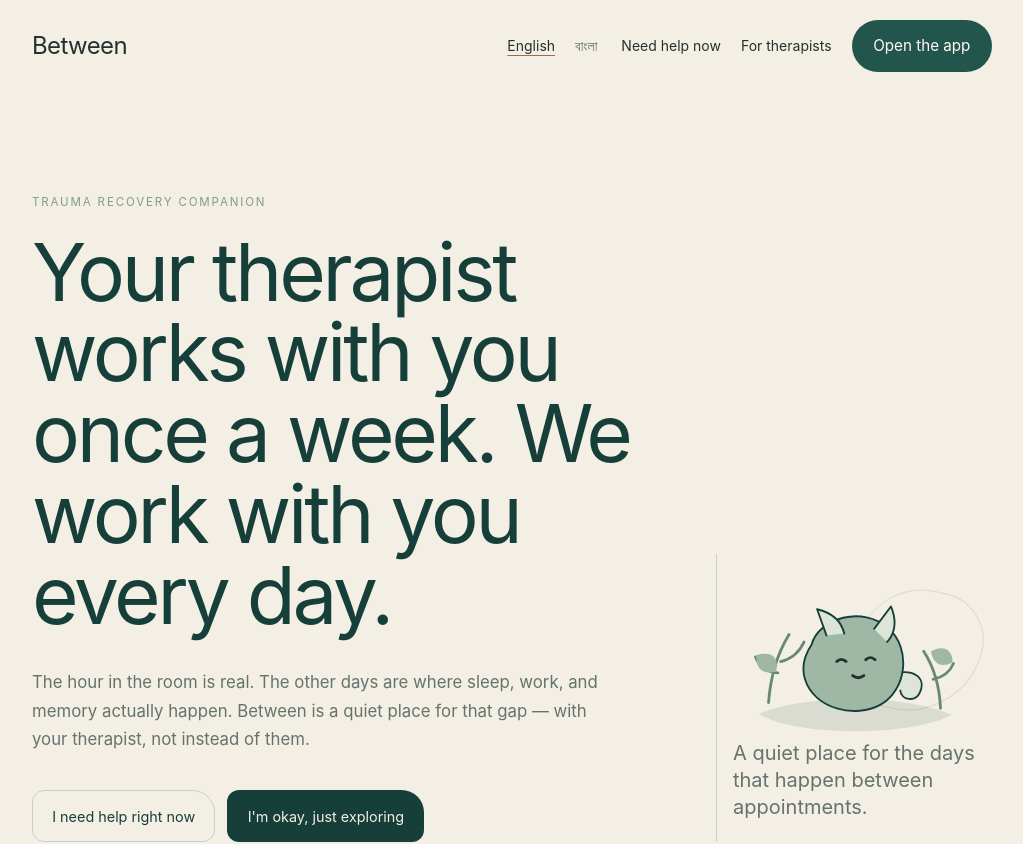
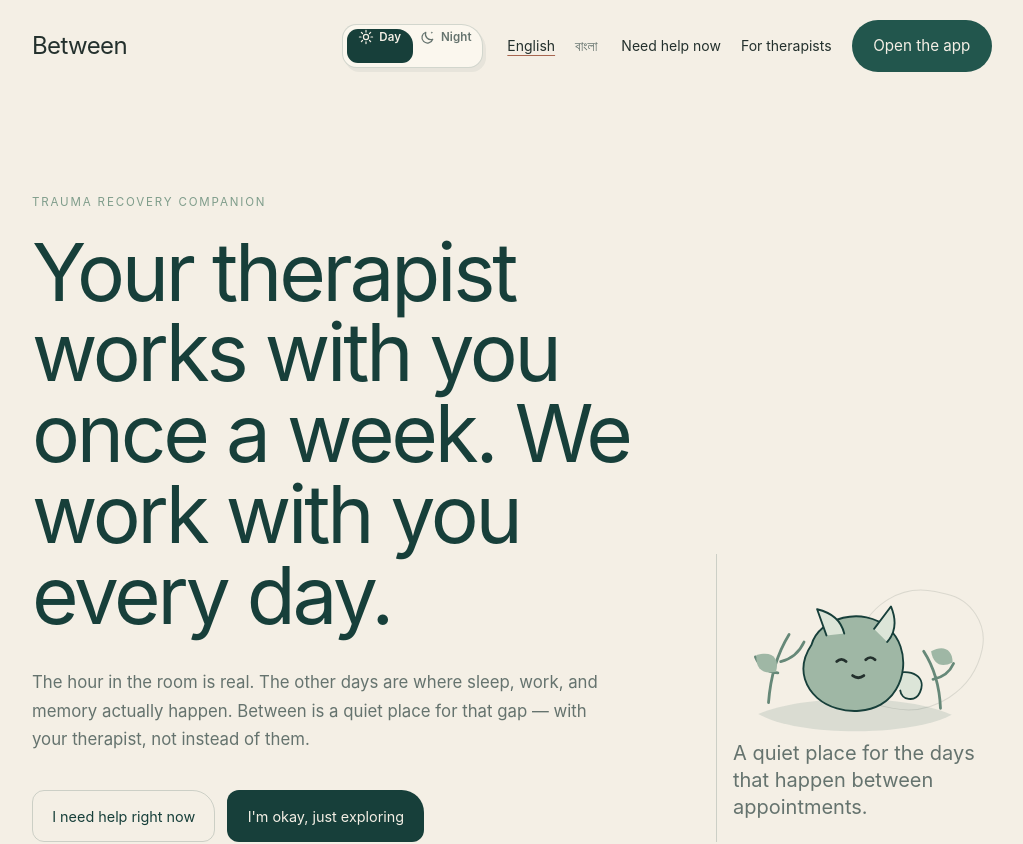
Before and after one commit to Anha-Khan/SOLACE, a Next.js app: page / in a window 1280 px wide. Shown: the top 844 px of the page, without its empty margins (128-1151 px from the left). Built offline with nearby package versions, Linux system fonts and the light colour scheme.

Commit message:
Add persistent day and night themes

```diff
--- a/app/globals.css
+++ b/app/globals.css
@@ -1176,11 +1176,14 @@
   --leaf-bright: #c3d6a9;
   --shadow-soft: 0 12px 30px rgba(23, 63, 58, 0.07);
   --shadow-offset: 6px 7px 0 rgba(23, 63, 58, 0.07);
+  --accent-ink: #f4efe5;
+  --ease-soft: cubic-bezier(.2, .75, .3, 1);
   background: var(--paper);
   color: var(--ink);
 }
 html {
   font-size: 16px;
+  color-scheme: light;
 }
 html[data-font="large"] {
   font-size: 18.5px;
@@ -1931,6 +1934,174 @@ body {
   overflow-x: clip;
 }
 
+html[data-time="night"] {
+  color-scheme: dark;
+  --paper: #102c29;
+  --ink: #e8ede4;
+  --clay: #e0a48d;
+  --sage: #91ad9d;
+  --sage-deep: #78a492;
+  --forest: #bad2c1;
+  --moss: #24483f;
+  --peach: #dca58e;
+  --lavender: #aaa6ba;
+  --blush: #523e3b;
+  --butter: #514a31;
+  --muted: #afbbb5;
+  --card: #173934;
+  --clinic: #14342f;
+  --line: rgba(232, 237, 228, .13);
+  --line-strong: rgba(232, 237, 228, .22);
+  --surface-week: #1a403a;
+  --surface-calm: #1b453d;
+  --surface-lavender: #302f3a;
+  --leaf-bright: #a9c58d;
+  --shadow-soft: 0 14px 32px rgba(1, 12, 10, .18);
+  --shadow-offset: 6px 7px 0 rgba(1, 12, 10, .18);
+  --accent-ink: #102c29;
+}
+
+body,
+.patient-root,
+.bg-paper,
+.bg-clinic,
+.bg-card,
+.soft-card,
+.practice-card,
+.week-strip,
+.checkin-card,
+.calendar-card,
+.day-reflection {
+  transition: background-color 240ms var(--ease-soft), border-color 240ms var(--ease-soft), color 240ms var(--ease-soft);
+}
+
+html[data-time="night"] .bg-white {
+  background-color: var(--card);
+}
+
+html[data-time="night"] input,
+html[data-time="night"] textarea,
+html[data-time="night"] select {
+  color: var(--ink);
+}
+
+.time-toggle {
+  position: relative;
+  isolation: isolate;
+  display: inline-grid;
+  grid-template-columns: repeat(2, minmax(3.4rem, 1fr));
+  min-height: 2.75rem;
+  flex: none;
+  padding: .22rem;
+  border: 1px solid var(--line-strong);
+  border-radius: .9rem 1.35rem .9rem .9rem;
+  background: var(--card);
+  color: var(--muted);
+  box-shadow: 3px 4px 0 rgba(23, 63, 58, .06);
+  cursor: pointer;
+  -webkit-tap-highlight-color: transparent;
+}
+
+html[data-time="night"] .time-toggle {
+  box-shadow: 3px 4px 0 rgba(1, 12, 10, .18);
+}
+
+.time-toggle__thumb {
+  position: absolute;
+  z-index: -1;
+  inset-block: .22rem;
+  left: .22rem;
+  width: calc(50% - .22rem);
+  border-radius: .68rem 1rem .68rem .68rem;
+  background: var(--forest);
+  transform: translateX(0);
+  transition: transform 220ms var(--ease-soft), background-color 240ms var(--ease-soft);
+}
+
+.time-toggle[data-mode="night"] .time-toggle__thumb {
+  transform: translateX(100%);
+  border-radius: 1rem .95rem .68rem .68rem;
+}
+
+.time-toggle__option {
+  display: inline-flex;
+  min-width: 0;
+  align-items: center;
+  justify-content: center;
+  gap: .32rem;
+  padding-inline: .45rem;
+  font-size: .72rem;
+  font-weight: 600;
+  letter-spacing: .01em;
+  color: var(--muted);
+  transition: color 180ms var(--ease-soft);
+}
+
+.time-toggle__option[data-active="true"] {
+  color: var(--accent-ink);
+}
+
+.time-toggle__option svg {
+  width: 1rem;
+  height: 1rem;
+  flex: none;
+  fill: none;
+  stroke: currentColor;
+  stroke-width: 1.55;
+  stroke-linecap: round;
+  stroke-linejoin: round;
+}
+
+.time-toggle__option .time-toggle__star {
+  fill: currentColor;
+  stroke: none;
+}
+
+.time-toggle[data-compact="true"] {
+  grid-template-columns: repeat(2, 2.35rem);
+}
+
+.time-toggle[data-compact="true"] .time-toggle__option span {
+  position: absolute;
+  width: 1px;
+  height: 1px;
+  padding: 0;
+  margin: -1px;
+  overflow: hidden;
+  clip: rect(0, 0, 0, 0);
+  white-space: nowrap;
+  border: 0;
+}
+
+.time-toggle:hover {
+  border-color: var(--forest);
+}
+
+.time-toggle:active .time-toggle__thumb {
+  transform: translateX(0) scale(.95);
+}
+
+.time-toggle[data-mode="night"]:active .time-toggle__thumb {
+  transform: translateX(100%) scale(.95);
+}
+
+.time-toggle:focus-visible {
+  outline: 3px solid var(--peach);
+  outline-offset: 3px;
+}
+
+.time-toggle:disabled {
+  cursor: not-allowed;
+  opacity: .5;
+}
+
+.round-next,
+.landing-action-primary,
+.week-day.is-selected,
+.calendar-day.is-selected {
+  color: var(--accent-ink);
+}
+
 h1,
 h2,
 .dashboard-greeting,
@@ -2049,7 +2220,21 @@ h2,
 @media (prefers-reduced-motion: reduce) {
   .emotion-scene,
   .emotion-joyful .leaf-one,
-  .emotion-joyful .leaf-two {
+  .emotion-joyful .leaf-two,
+  .time-toggle__thumb,
+  .time-toggle__option,
+  body,
+  .patient-root,
+  .bg-paper,
+  .bg-clinic,
+  .bg-card,
+  .soft-card,
+  .practice-card,
+  .week-strip,
+  .checkin-card,
+  .calendar-card,
+  .day-reflection {
     animation: none !important;
-  }
-}
+    transition: none !important;
+  }
+}
--- a/app/layout.tsx
+++ b/app/layout.tsx
@@ -1,4 +1,5 @@
 import type { Metadata } from "next";
+import Script from "next/script";
 import type { ReactNode } from "react";
 import { RegisterSW } from "@/components/register-sw";
 import { StoreProvider } from "@/lib/store";
@@ -11,7 +12,17 @@ export const metadata: Metadata = {
 
 export default function RootLayout({ children }: { children: ReactNode }) {
   return (
-    <html lang="en" className="h-full antialiased">
+    <html lang="en" className="h-full antialiased" suppressHydrationWarning>
+      <head>
+        <Script
+          id="time-theme"
+          strategy="beforeInteractive"
+          dangerouslySetInnerHTML={{
+            __html:
+              '(function(){try{var saved=localStorage.getItem("between.time-theme");var preferred=window.matchMedia("(prefers-color-scheme: dark)").matches?"night":"day";document.documentElement.dataset.time=saved==="day"||saved==="night"?saved:preferred}catch(e){document.documentElement.dataset.time="day"}})();',
+          }}
+        />
+      </head>
       <body className="min-h-full font-sans">
         <StoreProvider>
           <RegisterSW />
--- a/app/page.tsx
+++ b/app/page.tsx
@@ -4,6 +4,7 @@ import Link from "next/link";
 import { EmotionCompanion } from "@/components/emotion-companion";
 import { CrisisLines } from "@/components/crisis-lines";
 import { LanguageSwitch, useI18n } from "@/lib/i18n";
+import { TimeThemeToggle } from "@/components/time-theme-toggle";
 
 export default function LandingPage() {
   const { t } = useI18n();
@@ -20,6 +21,7 @@ export default function LandingPage() {
           Between
         </Link>
         <nav aria-label={t("Primary", "প্রধান")} className="flex flex-wrap items-center gap-x-5 gap-y-2 text-sm">
+          <TimeThemeToggle />
           <LanguageSwitch />
           <Link href="/ground">{t("Need help now", "এখনই সাহায্য দরকার")}</Link>
           <Link href="/therapist">{t("For therapists", "থেরাপিস্টদের জন্য")}</Link>
--- a/app/therapist/page.tsx
+++ b/app/therapist/page.tsx
@@ -3,6 +3,7 @@
 import Link from "next/link";
 import { useState } from "react";
 import { TherapistFrame } from "@/components/therapist-frame";
+import { TimeThemeToggle } from "@/components/time-theme-toggle";
 import { daysBetween, todayISO } from "@/lib/dates";
 import { ago, flagShown, moodWord, stageShown, useI18n } from "@/lib/i18n";
 import { useStore } from "@/lib/store";
@@ -19,6 +20,9 @@ export default function TherapistHome() {
     return (
       <main className="min-h-dvh bg-clinic text-ink">
         <div className="mx-auto max-w-md px-5 py-16">
+          <div className="mb-8 flex justify-end">
+            <TimeThemeToggle />
+          </div>
           <p className="text-[11px] uppercase tracking-[0.16em] text-sage">{t("Demo data", "ডেমো তথ্য")}</p>
           <h1 className="mt-3 font-serif text-4xl">{t("Therapist demo", "থেরাপিস্ট ডেমো")}</h1>
           <p className="mt-3 text-sm leading-relaxed">
--- a/components/therapist-frame.tsx
+++ b/components/therapist-frame.tsx
@@ -6,6 +6,7 @@ import { useEffect } from "react";
 import { waitingAlerts } from "@/lib/alerts";
 import { useI18n } from "@/lib/i18n";
 import { useStore } from "@/lib/store";
+import { TimeThemeToggle } from "@/components/time-theme-toggle";
 
 export function TherapistFrame({
   children,
@@ -44,6 +45,7 @@ export function TherapistFrame({
             </p>
           </div>
           <div className="flex items-center gap-4 text-sm">
+            <TimeThemeToggle compact />
             <Link href="/therapist" className="font-serif text-xl">
               Between
             </Link>
--- /dev/null
+++ b/components/time-theme-toggle.tsx
@@ -0,0 +1,73 @@
+"use client";
+
+import { useSyncExternalStore } from "react";
+import { useI18n } from "@/lib/i18n";
+
+type TimeTheme = "day" | "night";
+
+const STORAGE_KEY = "between.time-theme";
+const THEME_EVENT = "between:time-theme";
+
+function getTheme(): TimeTheme {
+  return document.documentElement.dataset.time === "night" ? "night" : "day";
+}
+
+function subscribe(onStoreChange: () => void) {
+  window.addEventListener(THEME_EVENT, onStoreChange);
+  return () => window.removeEventListener(THEME_EVENT, onStoreChange);
+}
+
+function setTheme(theme: TimeTheme) {
+  document.documentElement.dataset.time = theme;
+  window.localStorage.setItem(STORAGE_KEY, theme);
+  window.dispatchEvent(new Event(THEME_EVENT));
+}
+
+function SunIcon() {
+  return (
+    <svg aria-hidden="true" viewBox="0 0 20 20" focusable="false">
+      <circle cx="10" cy="10" r="3.2" />
+      <path d="M10 1.8v2M10 16.2v2M1.8 10h2M16.2 10h2M4.2 4.2l1.4 1.4M14.4 14.4l1.4 1.4M15.8 4.2l-1.4 1.4M5.6 14.4l-1.4 1.4" />
+    </svg>
+  );
+}
+
+function MoonIcon() {
+  return (
+    <svg aria-hidden="true" viewBox="0 0 20 20" focusable="false">
+      <path d="M15.9 12.8A6.8 6.8 0 0 1 7.2 4.1a6.9 6.9 0 1 0 8.7 8.7Z" />
+      <path className="time-toggle__star" d="m14.8 3.1.45 1.05 1.05.45-1.05.45-.45 1.05-.45-1.05-1.05-.45 1.05-.45.45-1.05Z" />
+    </svg>
+  );
+}
+
+export function TimeThemeToggle({ compact = false }: { compact?: boolean }) {
+  const { t } = useI18n();
+  const theme = useSyncExternalStore(subscribe, getTheme, () => "day");
+  const isNight = theme === "night";
+  const nextLabel = isNight ? t("Switch to daytime", "দিনের আলোতে যান") : t("Switch to nighttime", "রাতের আলোতে যান");
+
+  return (
+    <button
+      type="button"
+      className="time-toggle"
+      data-mode={theme}
+      data-compact={compact ? "true" : undefined}
+      role="switch"
+      aria-checked={isNight}
+      aria-label={nextLabel}
+      title={nextLabel}
+      onClick={() => setTheme(isNight ? "day" : "night")}
+    >
+      <span className="time-toggle__thumb" aria-hidden="true" />
+      <span className="time-toggle__option" data-active={!isNight} aria-hidden="true">
+        <SunIcon />
+        <span>{t("Day", "দিন")}</span>
+      </span>
+      <span className="time-toggle__option" data-active={isNight} aria-hidden="true">
+        <MoonIcon />
+        <span>{t("Night", "রাত")}</span>
+      </span>
+    </button>
+  );
+}
```
Also changed, not shown: app/ground/page.tsx (+7 -3 lines), app/onboarding/page.tsx (+7 -3 lines), components/patient-shell.tsx (+7 -3 lines).
